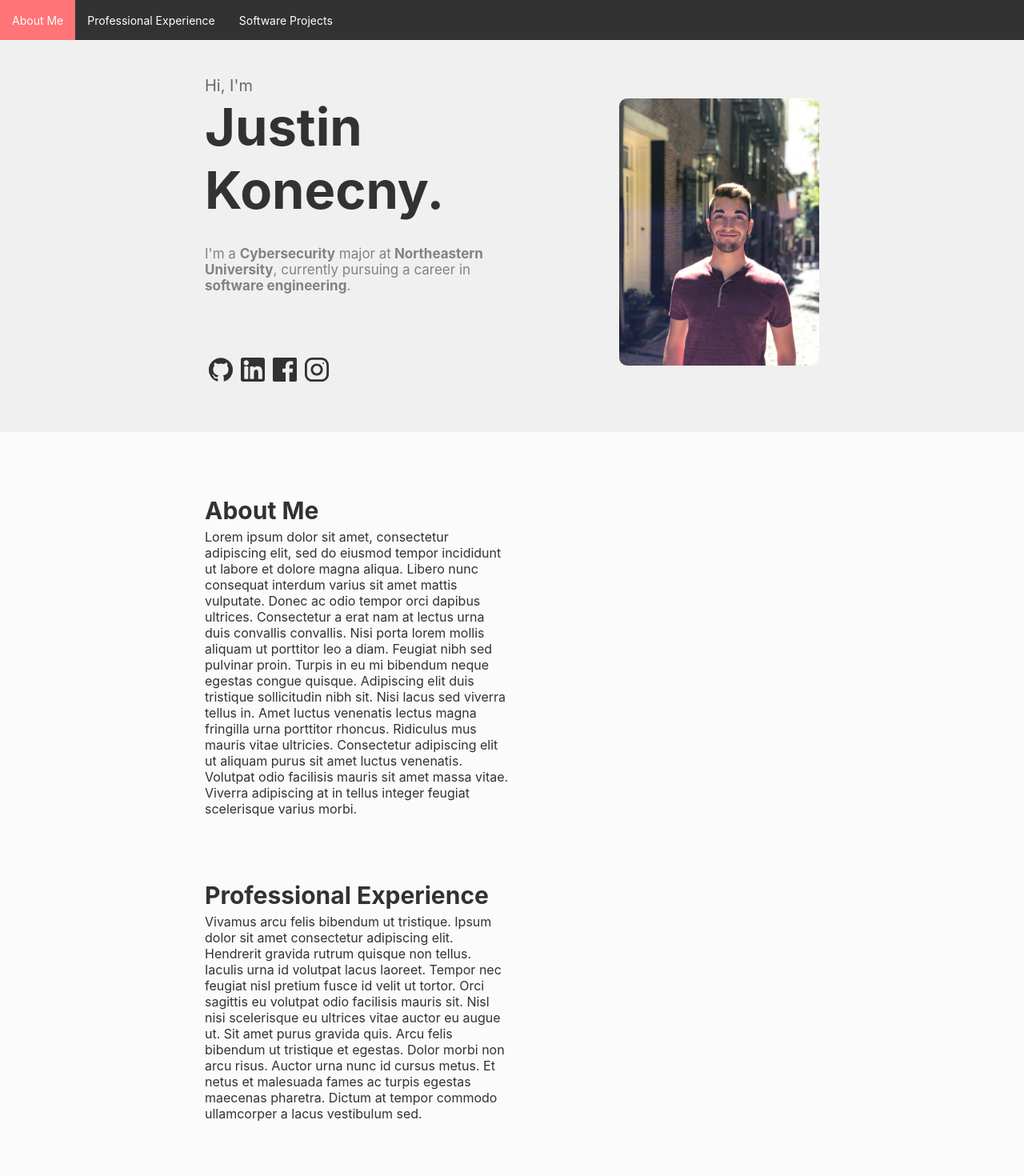
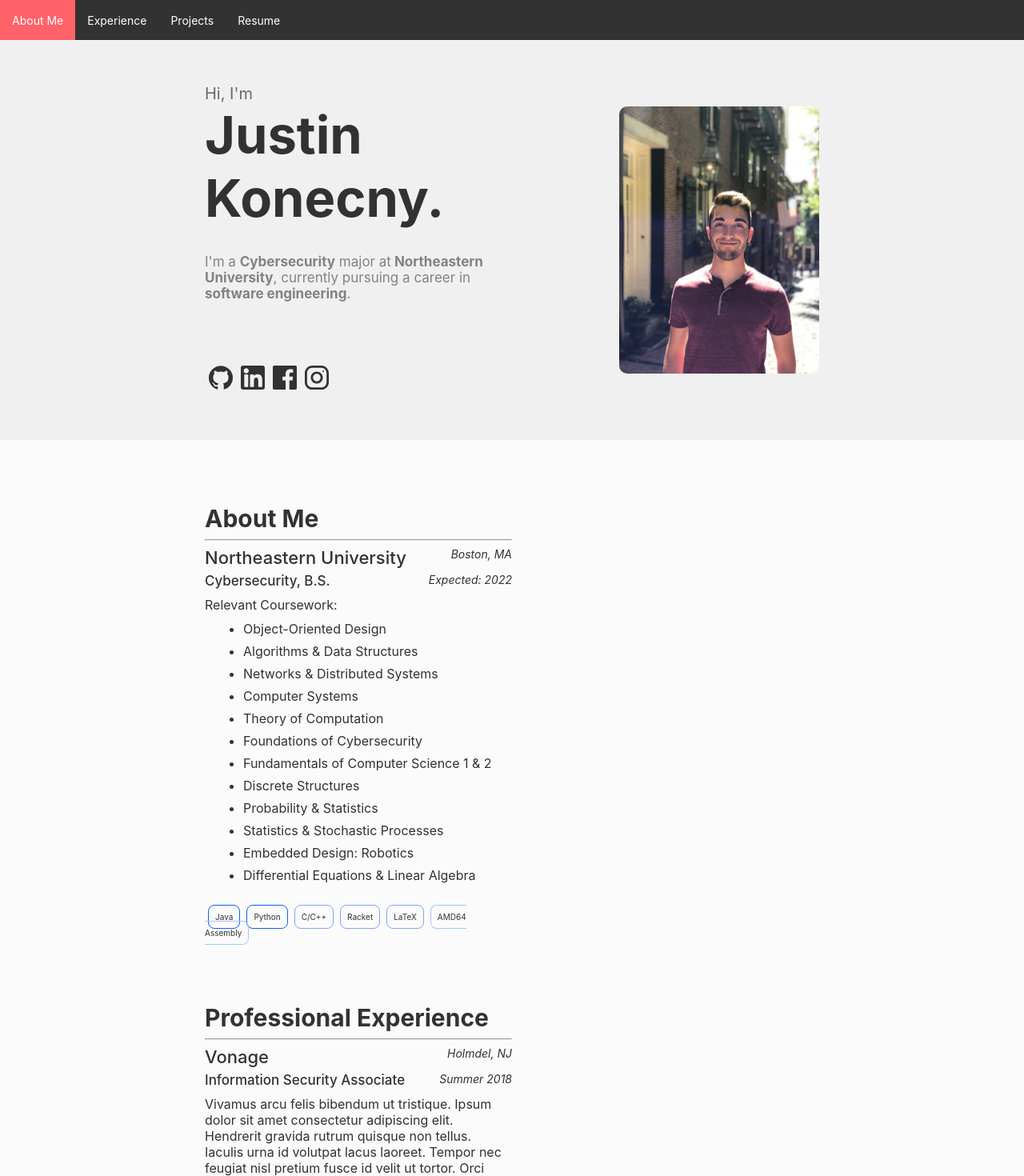
Before and after one commit to justinkonecny/website, a React (Create React App) app: page / in a window 1280 px wide. Shown: the top 1470 px of the page at 80% size. Built offline with nearby package versions, Linux system fonts and the light colour scheme.

Commit message:
Update information

```diff
--- a/src/components/App.js
+++ b/src/components/App.js
@@ -1,5 +1,5 @@
 import React, { Component } from 'react';
-import { MainRoutes } from '../main-routes.js';
+import { MainRoutes } from '../mainRoutes.js';
 import '../css/App.css';
 
 class App extends Component {
--- a/src/components/Home.js
+++ b/src/components/Home.js
@@ -1,8 +1,9 @@
 import React, {Component} from 'react';
 import profile from '../resources/profile.jpeg';
-import '../css/Home.css';
+import resume from '../resources/resume.pdf';
 import Icons from './Icons.js';
 import NavBar from './NavBar';
+import '../css/Home.css';
 
 class Home extends Component {
     constructor(props) {
@@ -11,10 +12,22 @@
         this.resizeListener = this.resizeListener.bind(this);
         this.state = {isMobile: false, showNavBar: true};
         this.mobileThreshold = 850;
+        this.skillProficient = {'border-color': '#125eff'};
+        this.skillKnowledgeable = {'border-color': '#81a4ff'};
+        this.skillFamiliar = {'border-color': '#a5c5ff'};
         this.navLinks = [
-            <div className='nav-link main-link'><a className='nav-inner' href='#about-me'>About Me</a></div>,
-            <div className='nav-link'><a className='nav-inner' href='#experience'>Professional Experience</a></div>,
-            <div className='nav-link'><a className='nav-inner' href='#projects'>Software Projects</a></div>
+            <a className='nav-link main-link' href='#about-me'>
+                <div className='nav-inner nav-inner-main'>About Me</div>
+            </a>,
+            <a className='nav-link' href='#experience'>
+                <div className='nav-inner'>Experience</div>
+            </a>,
+            <a className='nav-link' href='#projects'>
+                <div className='nav-inner'>Projects</div>
+            </a>,
+            <a className='nav-link' href={resume}>
+                <div className='nav-inner'>Resume</div>
+            </a>
         ];
     }
 
@@ -71,21 +84,39 @@
                     <ProfileImage isMobile={this.state.isMobile}/>
                 </div>
                 <div className={this.state.isMobile ? 'body-mobile' : 'body'}>
-                    <div className='about-me'>
+                    <div className='body-info'>
                         <h3 id='about-me'>About Me</h3>
-                        <p>
-                            Lorem ipsum dolor sit amet, consectetur adipiscing elit, sed do eiusmod tempor incididunt ut
-                            labore et dolore magna aliqua. Libero nunc consequat interdum varius sit amet mattis
-                            vulputate. Donec ac odio tempor orci dapibus ultrices. Consectetur a erat nam at lectus urna
-                            duis convallis convallis. Nisi porta lorem mollis aliquam ut porttitor leo a diam. Feugiat
-                            nibh sed pulvinar proin. Turpis in eu mi bibendum neque egestas congue quisque. Adipiscing
-                            elit duis tristique sollicitudin nibh sit. Nisi lacus sed viverra tellus in. Amet luctus
-                            venenatis lectus magna fringilla urna porttitor rhoncus. Ridiculus mus mauris vitae
-                            ultricies. Consectetur adipiscing elit ut aliquam purus sit amet luctus venenatis. Volutpat
-                            odio facilisis mauris sit amet massa vitae. Viverra adipiscing at in tellus integer feugiat
-                            scelerisque varius morbi.
-                        </p>
+                        <hr/>
+                        <h4>Northeastern University<span className='right'>Boston, MA</span></h4>
+                        <h5>Cybersecurity, B.S.<span className='right'>Expected: 2022</span></h5>
+                        <p>Relevant Coursework:</p>
+                        <ul className='list'>
+                            <li>Object-Oriented Design</li>
+                            <li>Algorithms & Data Structures</li>
+                            <li>Networks & Distributed Systems</li>
+                            <li>Computer Systems</li>
+                            <li>Theory of Computation</li>
+                            <li>Foundations of Cybersecurity</li>
+                            <li>Fundamentals of Computer Science 1 & 2</li>
+                            <li>Discrete Structures</li>
+                            <li>Probability & Statistics</li>
+                            <li>Statistics & Stochastic Processes</li>
+                            <li>Embedded Design: Robotics</li>
+                            <li>Differential Equations & Linear Algebra</li>
+                        </ul>
+                        <div className='skills'>
+                            <span className='skill' style={this.skillProficient}>Java</span>
+                            <span className='skill' style={this.skillProficient}>Python</span>
+                            <span className='skill' style={this.skillKnowledgeable}>C/C++</span>
+                            <span className='skill' style={this.skillKnowledgeable}>Racket</span>
+                            <span className='skill' style={this.skillKnowledgeable}>LaTeX</span>
+                            <span className='skill' style={this.skillFamiliar}>AMD64 Assembly</span>
+                        </div>
+
                         <h3 id='experience'>Professional Experience</h3>
+                        <hr/>
+                        <h4>Vonage<span className='right'>Holmdel, NJ</span></h4>
+                        <h5>Information Security Associate<span className='right'>Summer 2018</span></h5>
                         <p>
                             Vivamus arcu felis bibendum ut tristique. Ipsum dolor sit amet consectetur adipiscing elit.
                             Hendrerit gravida rutrum quisque non tellus. Iaculis urna id volutpat lacus laoreet. Tempor
@@ -95,7 +126,9 @@
                             Auctor urna nunc id cursus metus. Et netus et malesuada fames ac turpis egestas maecenas
                             pharetra. Dictum at tempor commodo ullamcorper a lacus vestibulum sed.
                         </p>
+
                         <h3 id='projects'>Software Projects</h3>
+                        <hr/>
                         <p>
                             Risus nec feugiat in fermentum posuere urna. Sodales ut etiam sit amet nisl. A erat nam at
                             lectus urna duis convallis convallis tellus. Bibendum neque egestas congue quisque egestas.
--- a/src/components/Login.js
+++ /dev/null
@@ -1,14 +0,0 @@
-import React, { Component } from 'react';
-
-class Login extends Component {
-    render() {
-        return (
-            <div>
-                <h1>Login Page</h1>
-                <p>Login</p>
-            </div>
-        );
-    }
-}
-
-export default Login;
--- a/src/css/Home.css
+++ b/src/css/Home.css
@@ -11,13 +11,19 @@
 }
 
 h3 {
-    margin: 10vh 0 5px 0;
+    margin: 10vh 0 0 0;
     font-size: 30px;
 }
 
 h4 {
-    margin: 4px 8px;
-    font-size: 25px;
+    margin: 6px 0;
+    font-size: 22px;
+    font-weight: 500;
+}
+
+h5 {
+    margin: 6px 0 10px 0;
+    font-size: 17px;
     font-weight: 500;
 }
 
@@ -28,10 +34,11 @@
 
 .intro {
     background-color: #f0f0f0;
-    margin-top: 40px;
+
     display: flex;
     width: 100%;
     min-height: 500px;
+    padding-top: 50px;
 }
 
 .intro-mobile {
@@ -73,6 +80,33 @@
     margin: 10vw;
 }
 
-.about-me {
+.body-info {
     text-align: left;
 }
+
+.right {
+    float: right;
+    font-size: 14px;
+    font-weight: 400;
+    font-style: italic;
+}
+
+.list {
+    margin: 10px 0;
+}
+
+.list li {
+    margin: 8px;
+}
+
+.skills {
+    margin: 30px 0 0 0;
+}
+
+.skill {
+    margin: 0 4px;
+    padding: 8px;
+    font-size: 10px;
+    border: 1px solid black;
+    border-radius: 8px;
+}
--- a/src/css/NavBar.css
+++ b/src/css/NavBar.css
@@ -1,17 +1,24 @@
 .nav-inner {
-    text-decoration: none;
     color: white;
     font-size: 14px;
     margin: auto 15px;
 }
 
+.nav-inner:hover {
+    color: #ffd1cf;
+}
+
+.nav-inner-main:hover {
+    color: white;
+}
+
 .nav-link {
+    text-decoration: none;
     height: 100%;
     display: flex;
 }
 
 .nav-link:hover {
-    background-color: #8c8c8c;
     cursor: pointer;
 }
 
@@ -20,7 +27,7 @@
 }
 
 .main-link:hover {
-    background-color: rgb(255, 116, 119);
+    background-color: #ff6269;
 }
 
 .nav {
--- a/src/main-routes.js
+++ b/src/mainRoutes.js
@@ -1,14 +1,12 @@
 import React from 'react';
 import { Route, Switch, Redirect } from 'react-router-dom';
 import Home from './components/Home';
-import Login from './components/Login';
 
 export function MainRoutes() {
     return (
         <Switch>
-            <Route exact path="/" component={Home} />
-            <Route path="/login" component={Login}/>
-            <Route path="*" render={() => (<Redirect to="/"/>)}/>
+            <Route exact path='/' component={Home} />
+            <Route path='*' render={() => (<Redirect to='/'/>)} />
         </Switch>
     );
 }
```
Also changed, not shown: process/screenshots/Screen Shot 2019-04-04 at 12.24.27 PM.png (added), public/robots.txt (added), 1 other file (tests, documents, lock files or other folders).
